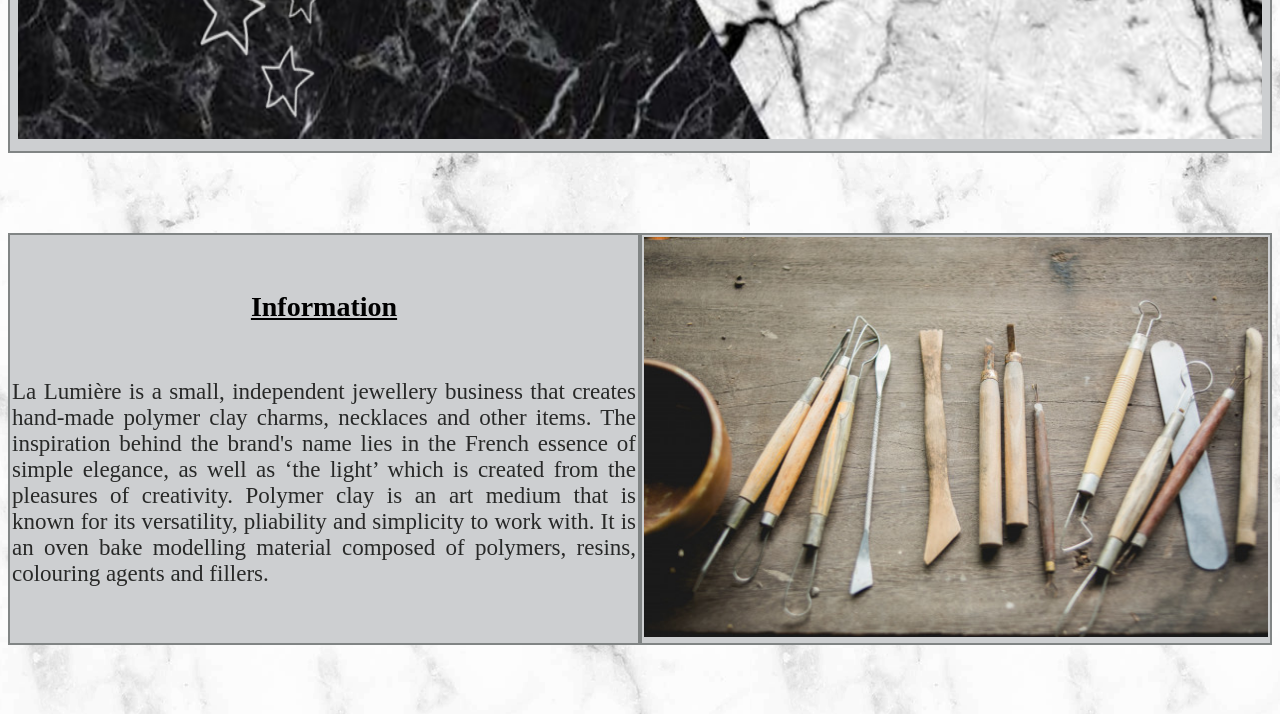
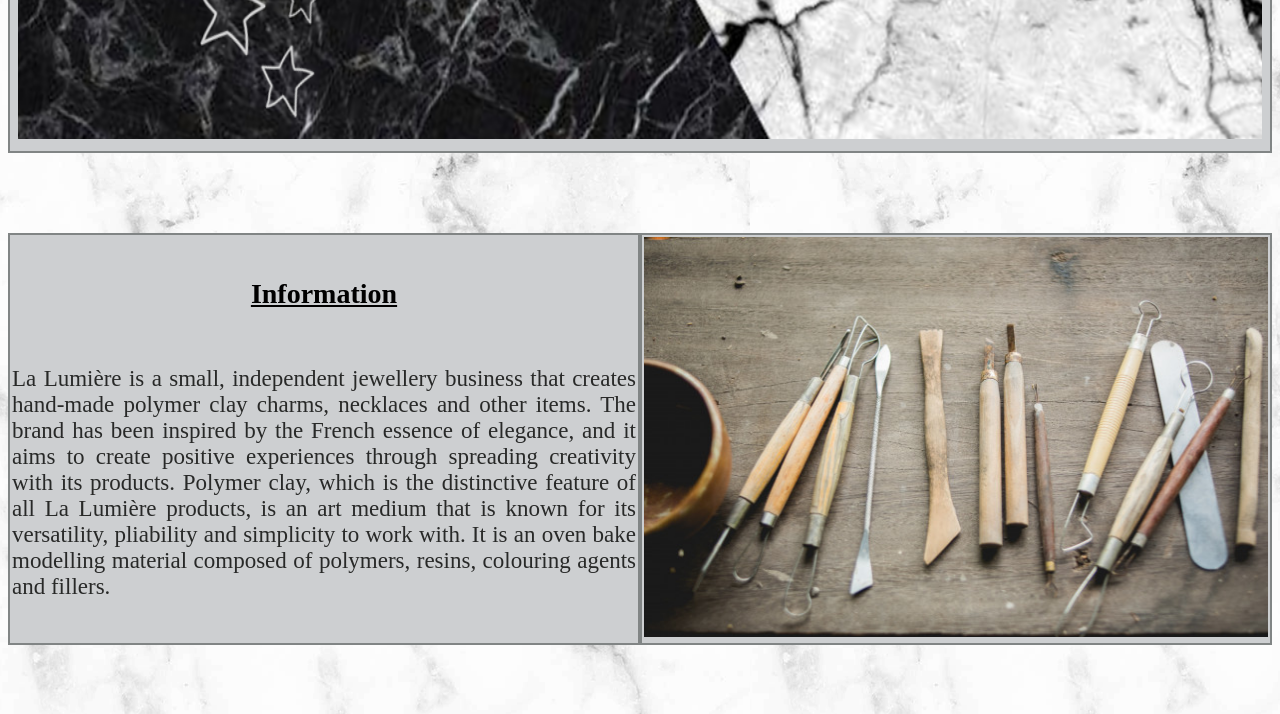
Before and after one commit to Caitlin15/caitlin15.github.io, a plain HTML site: page index.html in a window 1280 px wide. Shown: the part 511-1225 px from the top of the page. Drawn offline with Linux system fonts and the light colour scheme.

Commit message:
Update index.html

```diff
--- a/index.html
+++ b/index.html
@@ -36,9 +36,9 @@ src="Images/Banner_files/image001.png" v:shapes="Picture_x0020_2"></th>
       <h1> Information </h1> <br>
     <h2> La Lumière is a small, independent jewellery business that creates hand-made
       polymer clay charms, necklaces and other items.
-      The inspiration behind the brand's name lies in the French essence of simple elegance,
-      as well as ‘the light’ which is created from the pleasures of creativity.
-    Polymer clay is an art medium that is known for its versatility, pliability and
+      The brand has been inspired by the French essence of elegance,
+      and it aims to create positive experiences through spreading creativity with its products.
+    Polymer clay, which is the distinctive feature of all La Lumière products, is an art medium that is known for its versatility, pliability and
     simplicity to work with. It is an oven bake modelling material composed of polymers,
     resins, colouring agents and fillers.   </h2>
   </td>
@@ -71,8 +71,8 @@ src="Images/Banner_files/image001.png" v:shapes="Picture_x0020_2"></th>
   Whilst the products on offer have set prices and stock, custom pieces can be ordered
   with a month’s notice. Should you wish to make a custom jewellery order,
   please contact the above email with a description and/or images of the desired piece. <br>
-Any issues with products can be brought directly to my attention. <br>
- - Caitlin </h2>
+Any issues with products can be brought directly to our attention. <br>
+ - The La Lumière Team </h2>
 </td>
 
 
```
